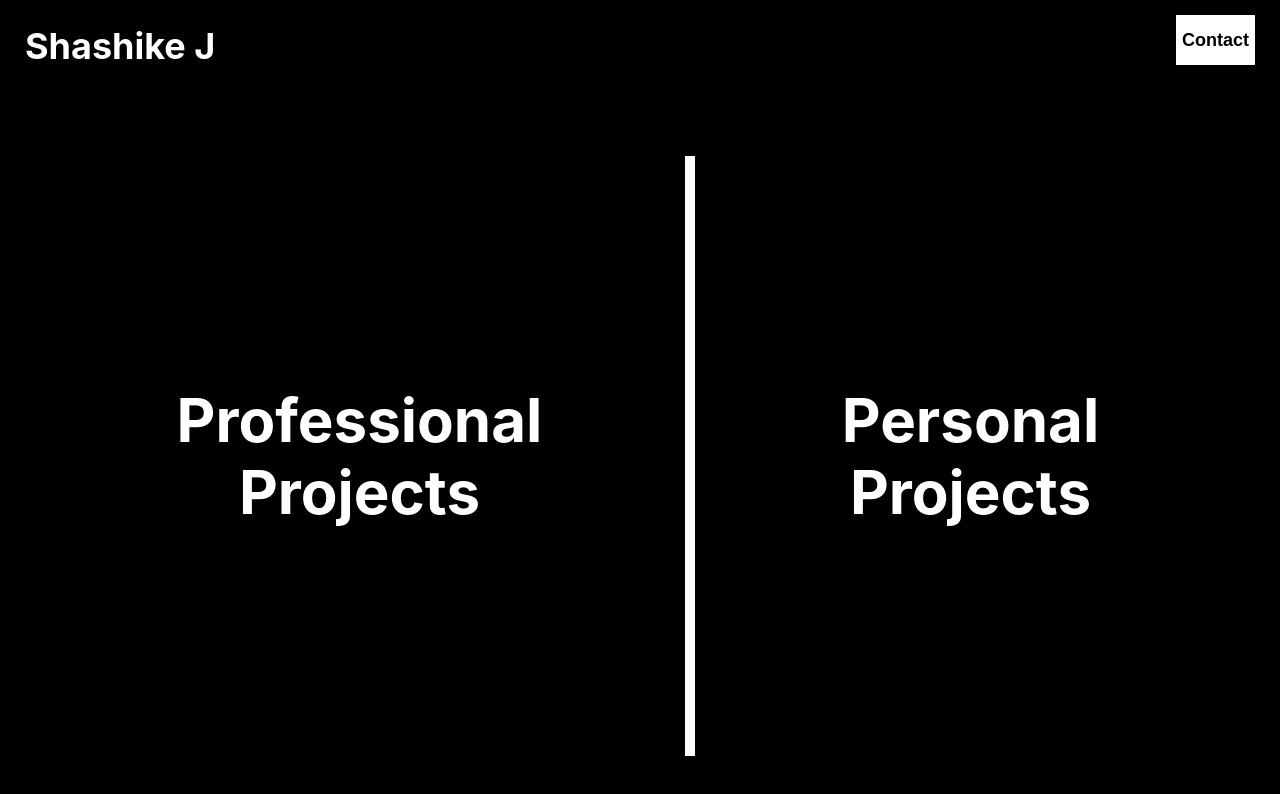
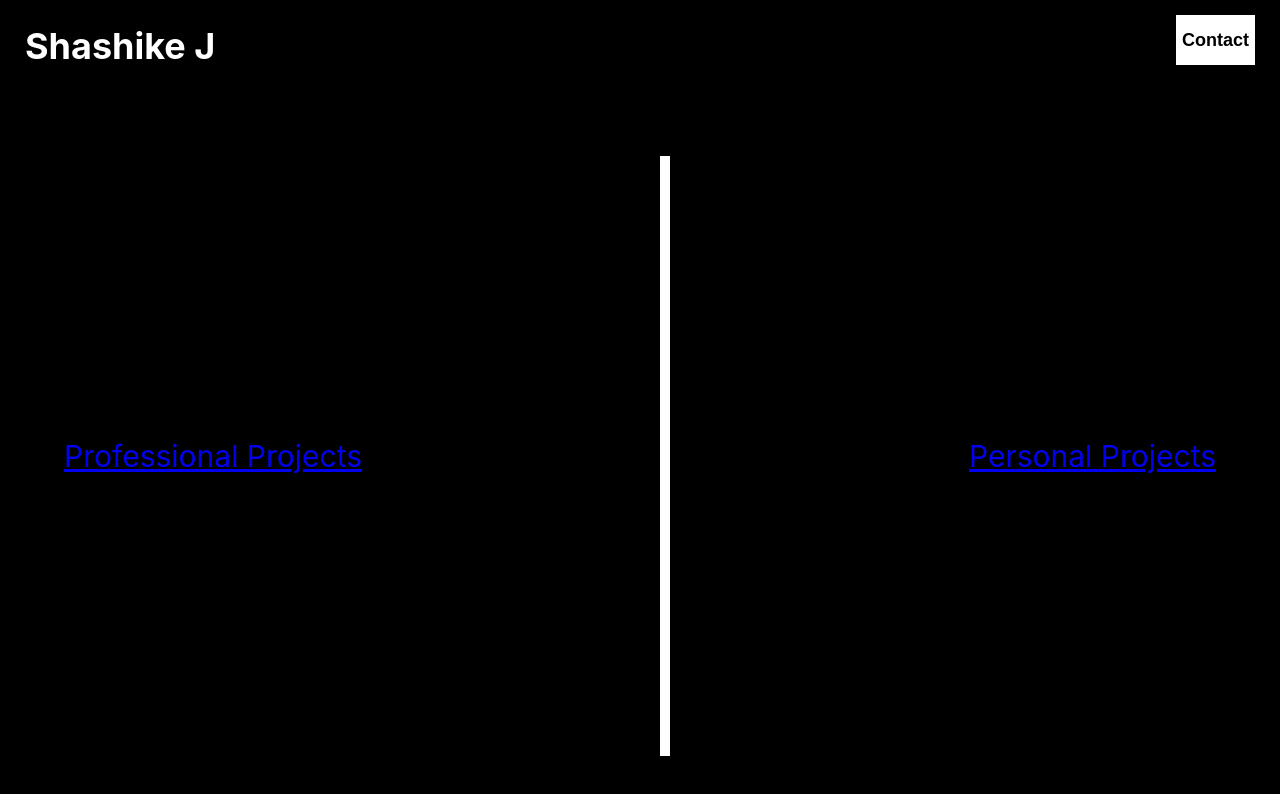
Before and after one commit to donrestarone/personal-site-frontend, a React (Create React App) app in the folder shashike/: page / in a window 1280 px wide. Shown: the top 794 px of the page. Built offline with nearby package versions, Linux system fonts and the light colour scheme; no server answers.

Commit message:
convert to class method

```diff
--- a/shashike/src/components/Containers/Welcome/Welcome.js
+++ b/shashike/src/components/Containers/Welcome/Welcome.js
@@ -1,18 +1,22 @@
-import React from 'react';
+import React, { Component } from 'react';
 import './welcome.css'
+import {Link} from 'react-router-dom'
 
-const Welcome = (props) => {
+
+class Welcome extends Component {
+  render() {
     return (
-    <div className="project-type-wrapper">
+      <div className="project-type-wrapper" ref={welcomeContainer => {this.welcomeContainer = welcomeContainer}} >
         <div className="professional-projects-wrapper">
-        <h1>Professional Projects</h1>
+          <Link to="/professional-projects" className="projects-gateway">Professional Projects</Link>
         </div>
         <div className="divider"></div>
         <div className="personal-projects-wrapper">
-        <h1>Personal Projects</h1>
+          <Link to="/personal-projects" className="projects-gateway">Personal Projects</Link>
         </div>
       </div>
-  )
+    );
+  }
 }
 
 export default Welcome;
```
Lines whose indentation alone changed are shown as unchanged.
